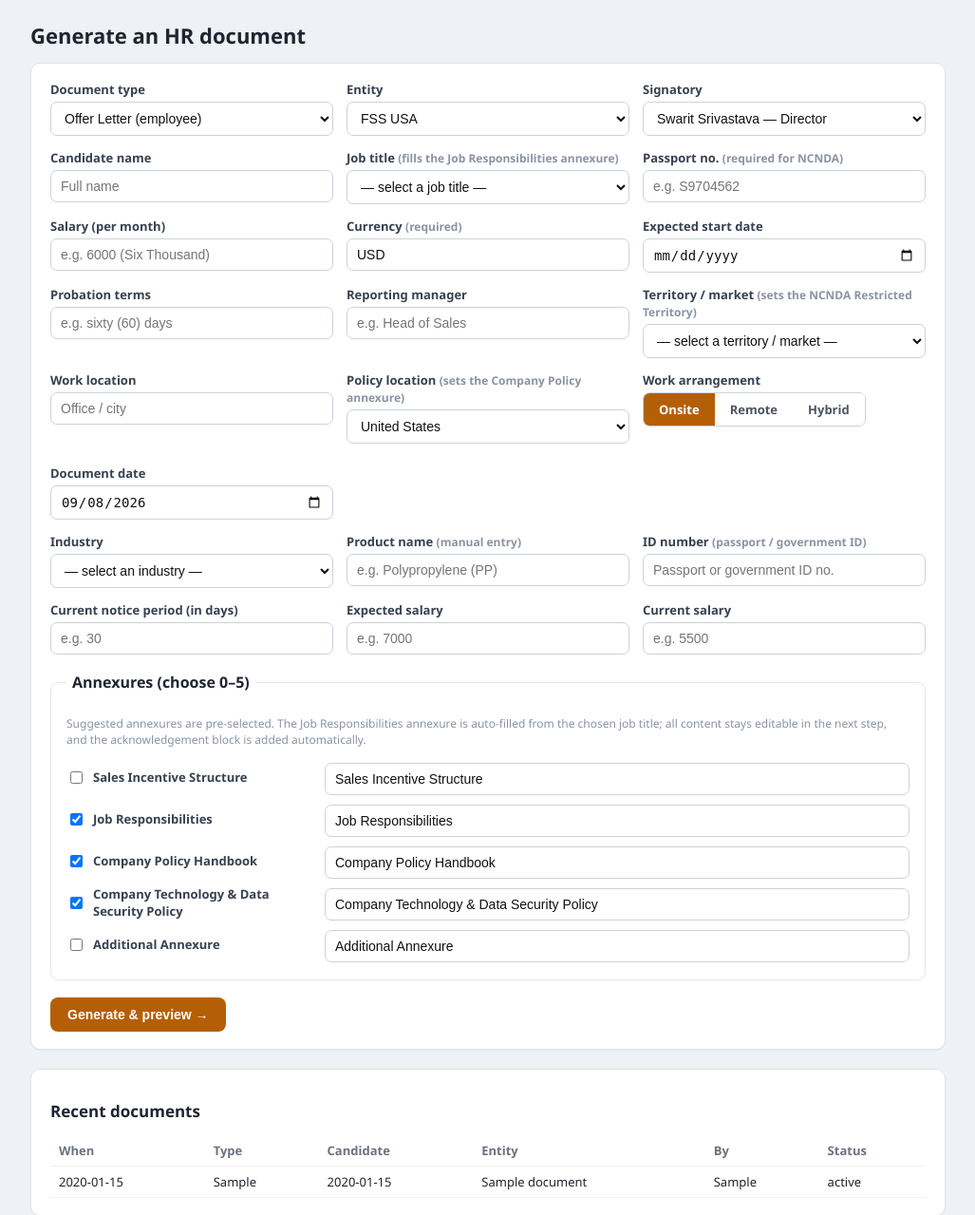
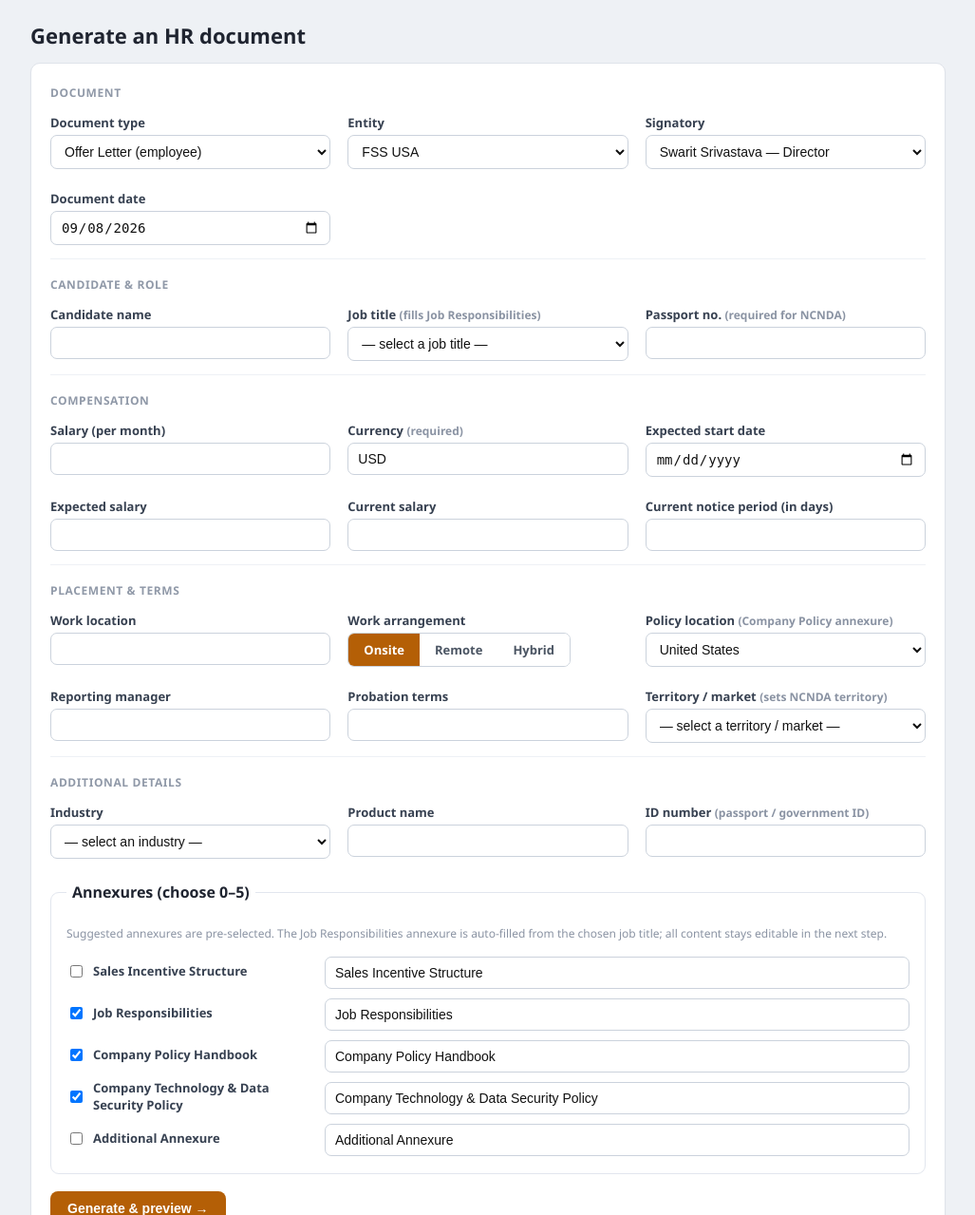
Before and after one commit to fariha-fouress/fss-hrdocs, a Flask app: page /dashboard in a window 1280 px wide. Shown: the part 50-1329 px from the top of the page at 95% size, without its empty margins (126-1153 px from the left). Run offline with Flask 3, Linux system fonts and the light colour scheme; the visitor is signed in with stand-in values (Sample User, id 1); tables that the repository leaves empty hold one stand-in row (values such as "Sample post").

Commit message:
Redesign generator form into labelled sections with spacing; remove all placeholder example text

```diff
--- a/app/static/css/app.css
+++ b/app/static/css/app.css
@@ -21,8 +21,14 @@ h2 { font-size: 17px; }
 .card { background: #fff; border: 1px solid #dfe3ea; border-radius: 10px;
         padding: 18px 20px; margin-bottom: 20px; box-shadow: 0 1px 2px rgba(0,0,0,.04); }
 
-.grid { display: grid; grid-template-columns: repeat(3, 1fr); gap: 14px; margin-bottom: 6px; }
+.grid { display: grid; grid-template-columns: repeat(3, 1fr); gap: 16px 18px; margin-bottom: 14px; }
+.grid:last-child { margin-bottom: 0; }
 label { display: block; font-size: 13px; font-weight: 600; color: #374151; margin-bottom: 8px; }
+
+.form-section { padding: 18px 0 6px; border-top: 1px solid #eef1f5; }
+.form-section:first-of-type { padding-top: 4px; border-top: none; }
+.form-section > h3 { margin: 0 0 14px; font-size: 12px; font-weight: 700; letter-spacing: .6px;
+  text-transform: uppercase; color: #9099a8; }
 input[type=text], input[type=email], input[type=password], input[type=date],
 select, textarea {
   width: 100%; padding: 8px 10px; margin-top: 4px; border: 1px solid #cbd2dc;
--- a/app/templates/dashboard.html
+++ b/app/templates/dashboard.html
@@ -4,6 +4,8 @@
 <h1>Generate an HR document</h1>
 <form id="genform" method="post" action="{{ url_for('main.generate') }}" class="card">
 
+  <div class="form-section">
+    <h3>Document</h3>
     <div class="grid">
       <label>Document type
         <select name="doc_type" id="doc_type" required>
@@ -12,7 +14,6 @@
           <option value="ncnda">NCNDA</option>
         </select>
       </label>
-
       <label>Entity
         <select name="entity" id="entity" required>
           {% for key, label in entities %}
@@ -20,14 +21,6 @@
           {% endfor %}
         </select>
       </label>
-
-    <label id="employment_wrap" style="display:none">Party type (NCNDA)
-      <select name="employment" id="employment">
-        <option value="employee">Employee</option>
-        <option value="contractor">Service Provider (contractor)</option>
-      </select>
-    </label>
-
       <label>Signatory
         <select name="signatory" required>
           {% for key, s in signatories.items() %}
@@ -36,12 +29,29 @@
         </select>
       </label>
     </div>
+    <div class="grid">
+      <label id="employment_wrap" style="display:none">Party type
+        <select name="employment" id="employment">
+          <option value="employee">Employee</option>
+          <option value="contractor">Service Provider (contractor)</option>
+        </select>
+      </label>
+      <label>Document date
+        <input type="date" name="letter_date" value="{{ today }}">
+      </label>
+      <label id="ncnda_row" style="display:none">Agreement date
+        <input type="date" name="agreement_date" value="{{ today }}">
+      </label>
+    </div>
+  </div>
 
+  <div class="form-section">
+    <h3>Candidate &amp; role</h3>
     <div class="grid">
       <label>Candidate name
-      <input type="text" name="candidate" id="candidate" required placeholder="Full name">
+        <input type="text" name="candidate" id="candidate" required>
       </label>
-    <label>Job title <span class="hint">(fills the Job Responsibilities annexure)</span>
+      <label>Job title <span class="hint">(fills Job Responsibilities)</span>
         <select name="job_title_key" id="job_title_key">
           <option value="">— select a job title —</option>
           {% for cat, items in jd_groups %}
@@ -56,34 +66,70 @@
           {% endif %}
           <option value="{{ jd_custom }}">Other — custom</option>
         </select>
-      <input type="text" name="role_custom" id="role_custom" placeholder="Type the job title"
-             style="display:none; margin-top:6px">
+        <input type="text" name="role_custom" id="role_custom" style="display:none; margin-top:6px">
       </label>
       <label>Passport no. <span class="hint">(required for NCNDA)</span>
-      <input type="text" name="passport" placeholder="e.g. S9704562">
+        <input type="text" name="passport">
       </label>
     </div>
+  </div>
 
+  <div class="form-section" id="pay_section">
+    <h3>Compensation</h3>
     <div class="grid" id="pay_row">
       <label id="pay_amount_wrap"><span id="pay_label">Salary (per month)</span>
-      <input type="text" name="pay_amount" placeholder="e.g. 6000 (Six Thousand)">
+        <input type="text" name="pay_amount">
       </label>
       <label>Currency <span class="hint">(required)</span>
-      <input type="text" name="pay_currency" id="pay_currency" placeholder="AED" required>
+        <input type="text" name="pay_currency" id="pay_currency" required>
       </label>
       <label>Expected start date
         <input type="date" name="start_date">
       </label>
     </div>
+    <div class="grid">
+      <label>Expected salary
+        <input type="text" name="expected_salary">
+      </label>
+      <label>Current salary
+        <input type="text" name="current_salary">
+      </label>
+      <label>Current notice period (in days)
+        <input type="text" name="notice_period_days">
+      </label>
+    </div>
+  </div>
 
+  <div class="form-section">
+    <h3>Placement &amp; terms</h3>
     <div class="grid">
+      <label>Work location
+        <input type="text" name="work_location">
+      </label>
+      <label>Work arrangement
+        <div class="toggle" id="work_toggle">
+          <input type="radio" name="work_mode" value="onsite" id="wm_onsite" checked>
+          <label for="wm_onsite">Onsite</label>
+          <input type="radio" name="work_mode" value="remote" id="wm_remote">
+          <label for="wm_remote">Remote</label>
+          <input type="radio" name="work_mode" value="hybrid" id="wm_hybrid">
+          <label for="wm_hybrid">Hybrid</label>
+        </div>
+      </label>
+      <label>Policy location <span class="hint">(Company Policy annexure)</span>
+        <select name="policy_location" id="policy_location">
+          {% for k, l in policy_locations %}<option value="{{ k }}">{{ l }}</option>{% endfor %}
+        </select>
+      </label>
+    </div>
+    <div class="grid">
+      <label>Reporting manager
+        <input type="text" name="reporting_manager">
+      </label>
       <label>Probation terms
-      <input type="text" name="probation" placeholder="e.g. sixty (60) days">
+        <input type="text" name="probation">
       </label>
-    <label>Reporting manager
-      <input type="text" name="reporting_manager" placeholder="e.g. Head of Sales">
-    </label>
-    <label>Territory / market <span class="hint">(sets the NCNDA Restricted Territory)</span>
+      <label>Territory / market <span class="hint">(sets NCNDA territory)</span>
         <select name="territory" id="territory">
           <option value="">— select a territory / market —</option>
           <option>Vietnam</option>
@@ -105,35 +151,13 @@
           <option>Europe</option>
           <option value="__custom__">Other — custom</option>
         </select>
-      <input type="text" name="territory_custom" id="territory_custom" placeholder="Type the territory / market"
-             style="display:none; margin-top:6px">
+        <input type="text" name="territory_custom" id="territory_custom" style="display:none; margin-top:6px">
       </label>
     </div>
-
-  <div class="grid">
-    <label>Work location
-      <input type="text" name="work_location" placeholder="Office / city">
-    </label>
-    <label>Policy location <span class="hint">(sets the Company Policy annexure)</span>
-      <select name="policy_location" id="policy_location">
-        {% for k, l in policy_locations %}<option value="{{ k }}">{{ l }}</option>{% endfor %}
-      </select>
-    </label>
-    <label>Work arrangement
-      <div class="toggle" id="work_toggle">
-        <input type="radio" name="work_mode" value="onsite" id="wm_onsite" checked>
-        <label for="wm_onsite">Onsite</label>
-        <input type="radio" name="work_mode" value="remote" id="wm_remote">
-        <label for="wm_remote">Remote</label>
-        <input type="radio" name="work_mode" value="hybrid" id="wm_hybrid">
-        <label for="wm_hybrid">Hybrid</label>
-      </div>
-    </label>
-    <label>Document date
-      <input type="date" name="letter_date" value="{{ today }}">
-    </label>
   </div>
 
+  <div class="form-section">
+    <h3>Additional details</h3>
     <div class="grid">
       <label>Industry
         <select name="industry" id="industry">
@@ -152,40 +176,21 @@
           <option>Logistics &amp; Freight</option>
           <option value="Other">Other — custom</option>
         </select>
-      <input type="text" name="industry_custom" id="industry_custom" placeholder="Type the industry"
-             style="display:none; margin-top:6px">
+        <input type="text" name="industry_custom" id="industry_custom" style="display:none; margin-top:6px">
       </label>
-    <label>Product name <span class="hint">(manual entry)</span>
-      <input type="text" name="product_name" placeholder="e.g. Polypropylene (PP)">
+      <label>Product name
+        <input type="text" name="product_name">
       </label>
       <label>ID number <span class="hint">(passport / government ID)</span>
-      <input type="text" name="id_number" placeholder="Passport or government ID no.">
+        <input type="text" name="id_number">
       </label>
     </div>
-
-  <div class="grid">
-    <label>Current notice period (in days)
-      <input type="text" name="notice_period_days" placeholder="e.g. 30">
-    </label>
-    <label>Expected salary
-      <input type="text" name="expected_salary" placeholder="e.g. 7000">
-    </label>
-    <label>Current salary
-      <input type="text" name="current_salary" placeholder="e.g. 5500">
-    </label>
-  </div>
-
-  <div class="grid" id="ncnda_row" style="display:none">
-    <label>Agreement date (NCNDA)
-      <input type="date" name="agreement_date" value="{{ today }}">
-    </label>
   </div>
 
   <fieldset class="annex-picker">
     <legend>Annexures (choose 0–5)</legend>
     <p class="hint">Suggested annexures are pre-selected. The Job Responsibilities annexure is
-      auto-filled from the chosen job title; all content stays editable in the next step, and
-      the acknowledgement block is added automatically.</p>
+      auto-filled from the chosen job title; all content stays editable in the next step.</p>
     {% for c in annex_catalogue %}
       <div class="annex-row">
         <label class="annex-check">
@@ -195,7 +200,7 @@
           <span>{{ c.title }}</span>
         </label>
         <input type="text" name="annex_title_{{ c.kind }}" value="{{ c.title }}"
-               class="annex-title" placeholder="Annexure title">
+               class="annex-title">
       </div>
     {% endfor %}
   </fieldset>
```
Lines whose indentation alone changed are shown as unchanged.
